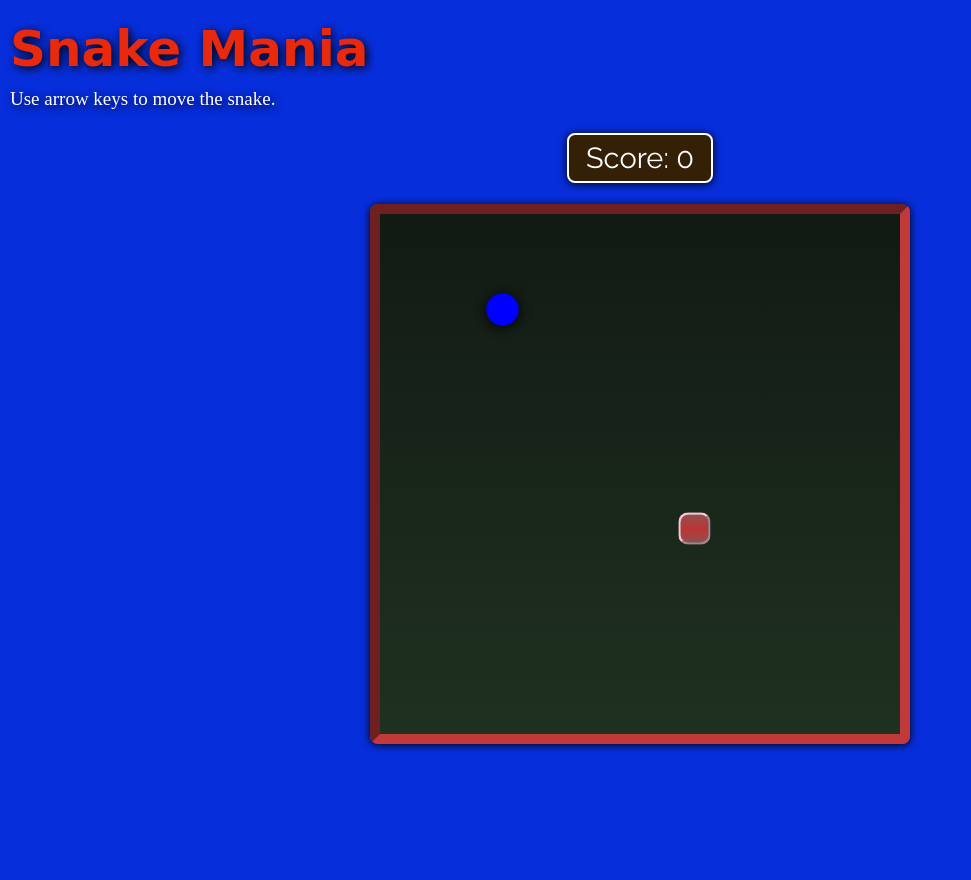
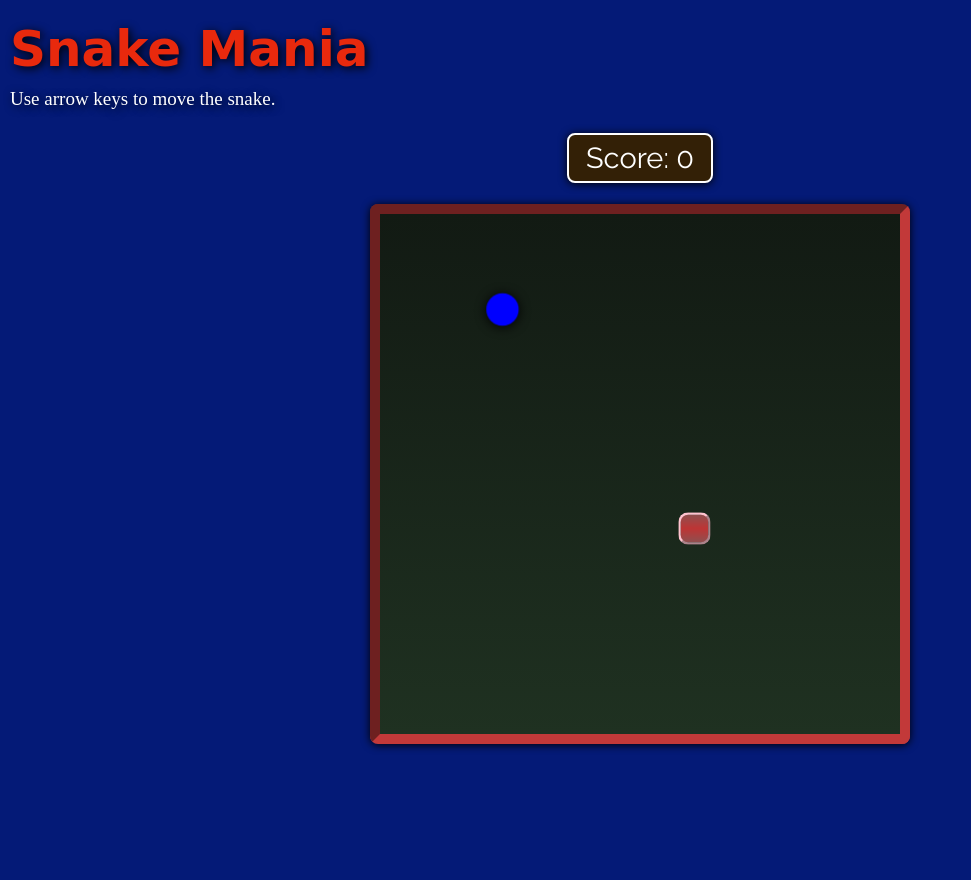
Before and after one commit to vineetvishnu/snakegame, a PHP site: page / in a window 1280 px wide. Shown: the whole page, without its empty margins (0-971 px from the left). Run offline with PHP 8.4, Linux system fonts and the light colour scheme; some web fonts are replaced.

Commit message:
Update style.css

```diff
--- a/style.css
+++ b/style.css
@@ -7,7 +7,7 @@
 	padding: 0;
 }
 body{
-	background-color: rgb(7, 46, 219);
+	background-color: rgb(4, 26, 119);
 	overflow: hidden;
 }
 
@@ -34,7 +34,7 @@ p{
 	color: #fff;
 }
 .body {
-	background-color: rgb(7, 46, 219);
+	background-color: rgb(4, 26, 119);
 	width: 100vw;
 	height: 100vh;
 	display: grid;
```
